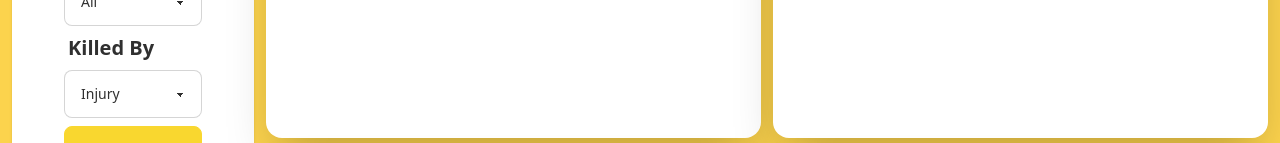
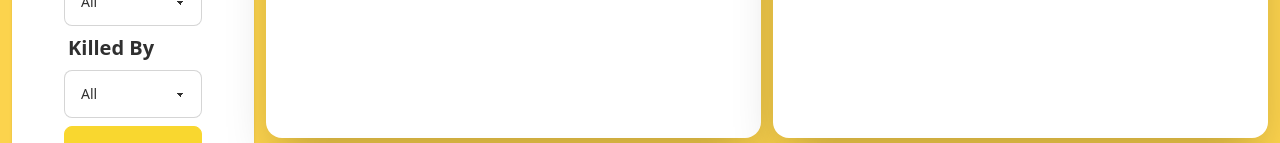
Before and after one commit to v1centebarros/mei-vi-p1, a React (Vite) app: page /home in a window 1280 px wide. Shown: the part 426-569 px from the top of the page. Built offline with nearby package versions, Linux system fonts and the light colour scheme; no server answers.

Commit message:
removed useless option from the injury filter

```diff
--- a/src/pages/home/home.jsx
+++ b/src/pages/home/home.jsx
@@ -90,7 +90,6 @@ export const Home = (props) => {
                                 <span className="label-text font-bold text-xl">Killed By</span>
                             </label>
                             <select className="select select-bordered" onChange={(e) => setInjury(e.target.value)}>
-                                <option value={"all"}>Injury</option>
                                 <option value="all">All</option>
                                 <option value="gunfire">Gunfire</option>
                                 <option value="stabbing">Stabbing</option>
```
